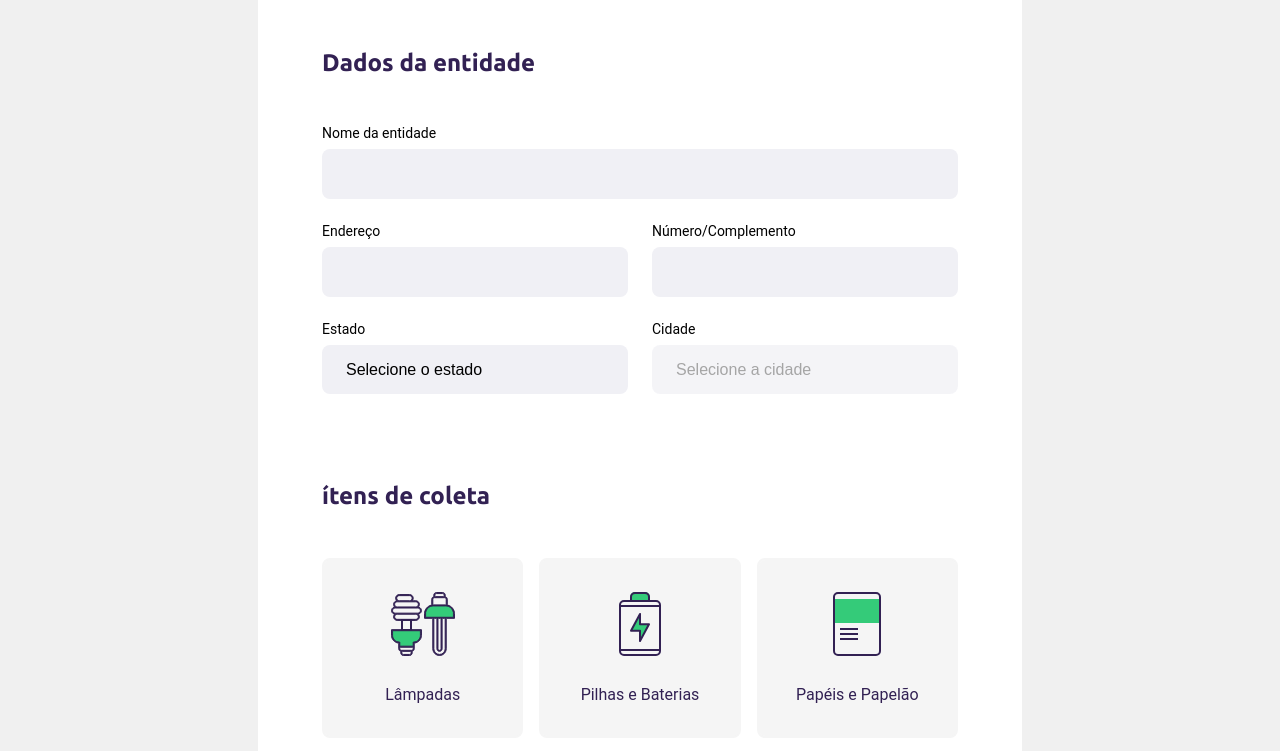
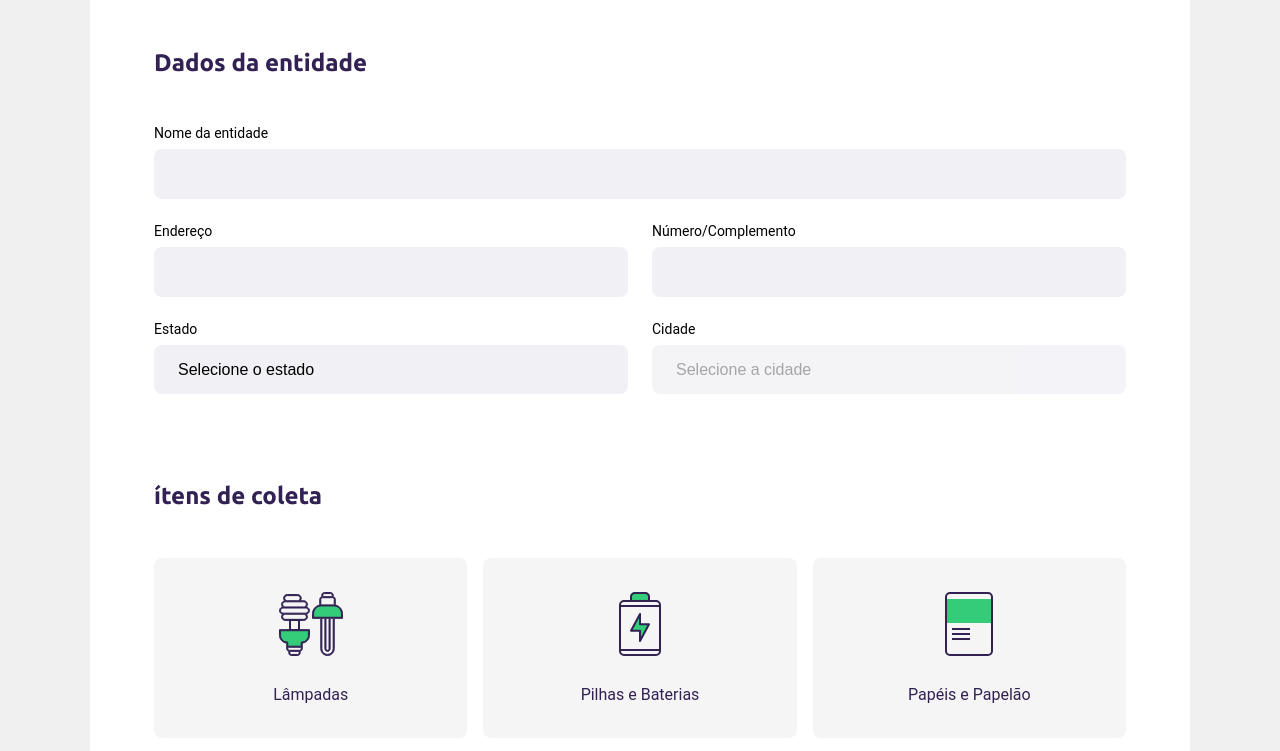
Before and after one commit to jpm4rtinss/SiteEcoleta, a plain HTML site: page create-point.html in a window 1280 px wide. Shown: the part 293-1044 px from the top of the page. Drawn offline with Linux system fonts and the light colour scheme; no server answers.

Commit message:
bugs css

```diff
--- a/styles/create-point.css
+++ b/styles/create-point.css
@@ -1,6 +1,6 @@
 #createpoint .content {
     width: 90%;
-    max-width: 1000px;
+    max-width: 1100px;/*diferente  meu 1000*/
 
     margin: 0 auto;
     display: flex;
@@ -35,12 +35,13 @@
 
   #createpoint form{
       background-color: #fff;
-      margin: 80px auto 0;
+      margin-top: 80px; /*diferente meu margin 80 auto*/
 
       padding: 64px;
 
       border-radius: 8px;
-      max-width: 1100px;
+      max-width: 1100px; /*diferente 730*/
+
   }
        form h1{
        font-size: 36px;
```
